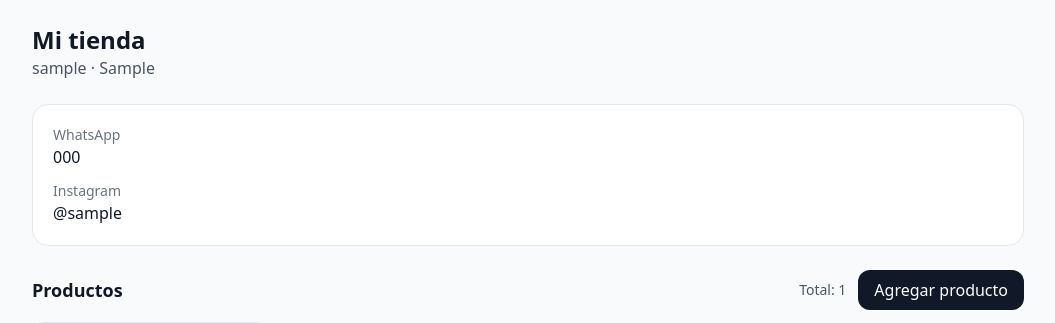
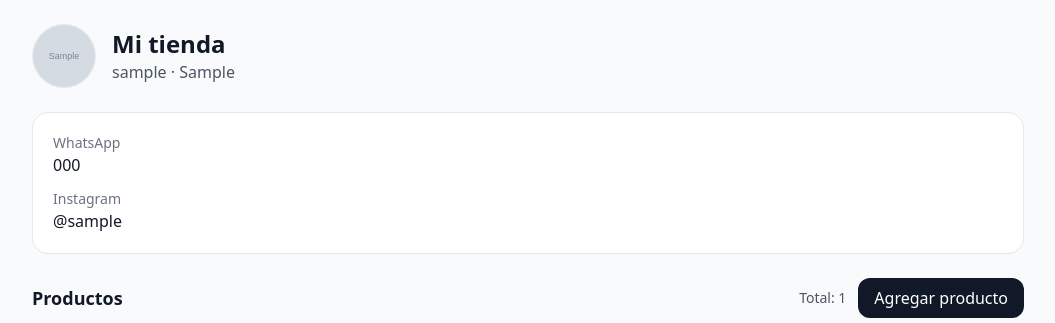
Before and after one commit to StefanyNoguera/recloset, a Django app: page /mi-tienda/ in a window 1280 px wide. Shown: the part 61-384 px from the top of the page, without its empty margins (112-1167 px from the left). Run offline with Django 5.2, Linux system fonts and the light colour scheme; a user stored in the database is signed in; tables that the repository leaves empty hold one stand-in row (values such as "Sample post"); grey boxes marked "Sample" are stand-in pictures; some libraries are stand-ins or nearby versions.

Commit message:
Show store profile image in seller dashboard

```diff
--- a/market/templates/market/my_store.html
+++ b/market/templates/market/my_store.html
@@ -4,9 +4,23 @@
 
 {% block content %}
   <div class="flex items-start justify-between gap-4 mb-6">
-    <div>
-      <h1 class="text-2xl font-semibold">Mi tienda</h1>
-      <p class="text-gray-600">{{ store.owner.username }}{% if store.city %} · {{ store.city }}{% endif %}</p>
+    <div class="flex items-center gap-4">
+      {% if store.profile_image %}
+        <img
+          src="{{ store.profile_image.url }}"
+          alt="Foto de perfil de {{ store.owner.username }}"
+          class="w-16 h-16 rounded-full object-cover border"
+        >
+      {% else %}
+        <div class="w-16 h-16 rounded-full bg-gray-100 border flex items-center justify-center text-xs text-gray-500">
+          Sin foto
+        </div>
+      {% endif %}
+
+      <div>
+        <h1 class="text-2xl font-semibold">Mi tienda</h1>
+        <p class="text-gray-600">{{ store.owner.username }}{% if store.city %} · {{ store.city }}{% endif %}</p>
+      </div>
     </div>
   </div>
 
```
